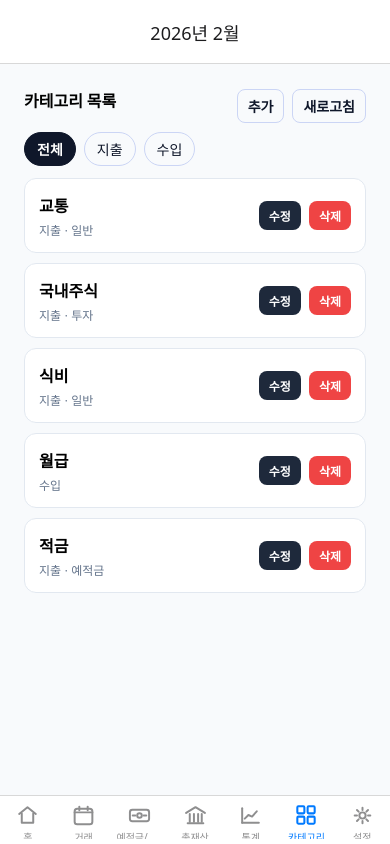
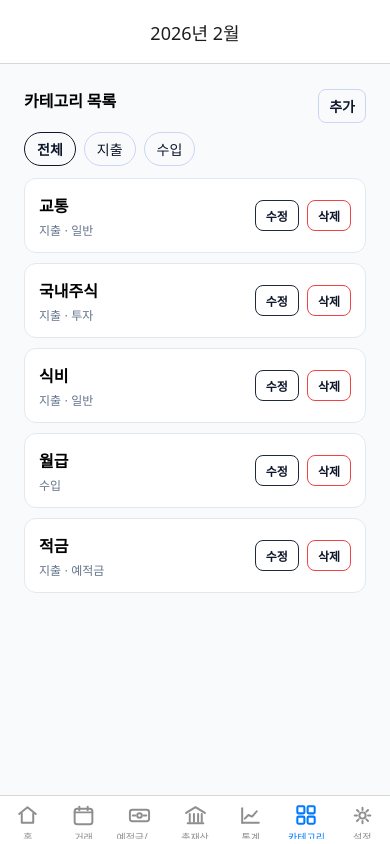
Before and after one commit to HitMi0212/plan-wallet-front, a React Native app: screen /Categories in a window 390 px wide. Built offline with nearby package versions, Linux system fonts and the light colour scheme.

Commit message:
Polish home detail modal flow and unify button outline styles

```diff
--- a/src/components/PrimaryButton.tsx
+++ b/src/components/PrimaryButton.tsx
@@ -25,10 +25,12 @@ export function PrimaryButton({ title, onPress, disabled }: PrimaryButtonProps)
 
 const styles = StyleSheet.create({
   button: {
-    backgroundColor: '#0f172a',
     paddingVertical: 12,
     borderRadius: 10,
     alignItems: 'center',
+    borderWidth: 1,
+    borderColor: '#0f172a',
+    backgroundColor: 'transparent',
   },
   pressed: {
     opacity: 0.85,
@@ -37,7 +39,7 @@ const styles = StyleSheet.create({
     opacity: 0.5,
   },
   text: {
-    color: '#fff',
+    color: '#0f172a',
     fontWeight: '700',
     fontSize: 16,
   },
--- a/src/screens/assets/AssetFlowScreen.tsx
+++ b/src/screens/assets/AssetFlowScreen.tsx
@@ -513,13 +513,15 @@ const styles = StyleSheet.create({
     fontSize: 16,
   },
   quickAddButton: {
-    backgroundColor: '#0f172a',
+    backgroundColor: 'transparent',
+    borderWidth: 1,
+    borderColor: '#0f172a',
     borderRadius: 999,
     paddingHorizontal: 12,
     paddingVertical: 7,
   },
   quickAddText: {
-    color: '#fff',
+    color: '#0f172a',
     fontSize: 12,
     fontWeight: '700',
   },
@@ -574,20 +576,24 @@ const styles = StyleSheet.create({
     alignItems: 'center',
   },
   accountEditButton: {
-    backgroundColor: '#1e293b',
+    backgroundColor: 'transparent',
+    borderWidth: 1,
+    borderColor: '#1e293b',
   },
   accountDeleteButton: {
-    backgroundColor: '#dc2626',
+    backgroundColor: 'transparent',
+    borderWidth: 1,
+    borderColor: '#dc2626',
   },
   accountActionText: {
-    color: '#fff',
+    color: '#0f172a',
     fontSize: 13,
     fontWeight: '700',
   },
   addRecordButton: {
     borderWidth: 1,
     borderColor: '#2563eb',
-    backgroundColor: '#fff',
+    backgroundColor: 'transparent',
     borderRadius: 10,
     paddingVertical: 10,
     alignItems: 'center',
@@ -634,13 +640,17 @@ const styles = StyleSheet.create({
     paddingVertical: 4,
   },
   editButton: {
-    backgroundColor: '#1e293b',
+    backgroundColor: 'transparent',
+    borderWidth: 1,
+    borderColor: '#1e293b',
   },
   deleteButton: {
-    backgroundColor: '#dc2626',
+    backgroundColor: 'transparent',
+    borderWidth: 1,
+    borderColor: '#dc2626',
   },
   smallButtonText: {
-    color: '#fff',
+    color: '#0f172a',
     fontSize: 11,
     fontWeight: '700',
   },
@@ -686,14 +696,14 @@ const styles = StyleSheet.create({
     borderColor: '#cbd5f5',
   },
   typeChipActive: {
-    backgroundColor: '#0f172a',
+    backgroundColor: 'transparent',
     borderColor: '#0f172a',
   },
   typeChipText: {
     color: '#0f172a',
   },
   typeChipTextActive: {
-    color: '#fff',
+    color: '#0f172a',
     fontWeight: '600',
   },
   dateField: {
@@ -711,7 +721,7 @@ const styles = StyleSheet.create({
     borderRadius: 8,
     paddingHorizontal: 12,
     paddingVertical: 10,
-    backgroundColor: '#fff',
+    backgroundColor: 'transparent',
   },
   dateButtonText: {
     fontSize: 15,
--- a/src/screens/category/CategoryScreen.tsx
+++ b/src/screens/category/CategoryScreen.tsx
@@ -137,9 +137,6 @@ export function CategoryScreen() {
             }}
           >
             <Text style={styles.refreshText}>추가</Text>
-          </Pressable>
-          <Pressable style={styles.refreshButton} onPress={load}>
-            <Text style={styles.refreshText}>새로고침</Text>
           </Pressable>
         </View>
       </View>
@@ -298,14 +295,14 @@ const styles = StyleSheet.create({
     borderColor: '#cbd5f5',
   },
   typeChipActive: {
-    backgroundColor: '#0f172a',
+    backgroundColor: 'transparent',
     borderColor: '#0f172a',
   },
   typeChipText: {
     color: '#0f172a',
   },
   typeChipTextActive: {
-    color: '#fff',
+    color: '#0f172a',
     fontWeight: '600',
   },
   listHeader: {
@@ -320,6 +317,7 @@ const styles = StyleSheet.create({
     borderRadius: 8,
     borderWidth: 1,
     borderColor: '#cbd5f5',
+    backgroundColor: 'transparent',
   },
   refreshText: {
     color: '#0f172a',
@@ -356,16 +354,18 @@ const styles = StyleSheet.create({
     paddingHorizontal: 10,
     paddingVertical: 6,
     borderRadius: 8,
-    backgroundColor: '#1e293b',
+    backgroundColor: 'transparent',
+    borderWidth: 1,
+    borderColor: '#1e293b',
   },
   deleteButton: {
-    backgroundColor: '#ef4444',
+    borderColor: '#ef4444',
   },
   cancelButton: {
-    backgroundColor: '#94a3b8',
+    borderColor: '#94a3b8',
   },
   actionText: {
-    color: '#fff',
+    color: '#0f172a',
     fontSize: 12,
     fontWeight: '600',
   },
--- a/src/screens/main/HomeScreen.tsx
+++ b/src/screens/main/HomeScreen.tsx
@@ -34,6 +34,8 @@ export function HomeScreen({ navigation }: { navigation: any }) {
   const [selectedMonth, setSelectedMonth] = useState(dayjs().startOf('month'));
   const [monthPickerOpen, setMonthPickerOpen] = useState(false);
   const [addModalVisible, setAddModalVisible] = useState(false);
+  const [detailModalVisible, setDetailModalVisible] = useState(false);
+  const [detailModalType, setDetailModalType] = useState<TransactionType>('INCOME');
   const [type, setType] = useState<TransactionType>('EXPENSE');
   const [amount, setAmount] = useState('');
   const [selectedCategoryId, setSelectedCategoryId] = useState<number | null>(null);
@@ -117,6 +119,11 @@ export function HomeScreen({ navigation }: { navigation: any }) {
       .filter((item) => dayjs(item.occurredAt).format('YYYY-MM-DD') === today)
       .sort((a, b) => b.occurredAt.localeCompare(a.occurredAt));
   }, [items]);
+  const detailItems = useMemo(() => {
+    return monthItems
+      .filter((item) => item.type === detailModalType)
+      .sort((a, b) => b.occurredAt.localeCompare(a.occurredAt));
+  }, [monthItems, detailModalType]);
 
   const monthLabel = `${selectedMonth.year()}년 ${selectedMonth.month() + 1}월`;
   const isCurrentMonth =
@@ -237,6 +244,13 @@ export function HomeScreen({ navigation }: { navigation: any }) {
   const closeAddModal = () => {
     setAddModalVisible(false);
   };
+  const openDetailModal = (nextType: TransactionType) => {
+    setDetailModalType(nextType);
+    setDetailModalVisible(true);
+  };
+  const closeDetailModal = () => {
+    setDetailModalVisible(false);
+  };
 
   useLayoutEffect(() => {
     navigation.setOptions({
@@ -267,17 +281,23 @@ export function HomeScreen({ navigation }: { navigation: any }) {
       {error ? <Text style={styles.errorText}>{error}</Text> : null}
 
       <View style={styles.row}>
-        <View style={[styles.statCard, styles.incomeCard]}>
+        <Pressable
+          style={[styles.statCard, styles.incomeCard]}
+          onPress={() => openDetailModal('INCOME')}
+        >
           <Text style={styles.statLabel}>수입</Text>
           <Text style={[styles.statValue, styles.incomeText]}>{incomeTotal.toLocaleString()}원</Text>
-        </View>
-        <View style={[styles.statCard, styles.expenseCard]}>
+        </Pressable>
+        <Pressable
+          style={[styles.statCard, styles.expenseCard]}
+          onPress={() => openDetailModal('EXPENSE')}
+        >
           <Text style={styles.statLabel}>지출</Text>
           <Text style={[styles.statValue, styles.expenseText]}>{expenseTotal.toLocaleString()}원</Text>
           <Text style={styles.expenseSubText}>일반 지출 {normalExpense.toLocaleString()}원</Text>
           <Text style={styles.expenseSubText}>예적금 {savingsAmount.toLocaleString()}원</Text>
           <Text style={styles.expenseSubText}>투자 {investAmount.toLocaleString()}원</Text>
-        </View>
+        </Pressable>
       </View>
 
       {isCurrentMonth ? (
@@ -437,6 +457,47 @@ export function HomeScreen({ navigation }: { navigation: any }) {
           </View>
         </View>
       </Modal>
+
+      <Modal
+        visible={detailModalVisible}
+        transparent
+        animationType="fade"
+        onRequestClose={closeDetailModal}
+      >
+        <Pressable style={styles.modalBackdrop} onPress={closeDetailModal}>
+          <Pressable style={styles.modalCard} onPress={() => {}}>
+            <View style={styles.detailHeader}>
+              <Text style={styles.modalTitle}>
+                {monthLabel} {detailModalType === 'INCOME' ? '수입' : '지출'} 상세
+              </Text>
+              <Pressable style={styles.addModalCloseButton} onPress={closeDetailModal}>
+                <Text style={styles.addModalCloseText}>X</Text>
+              </Pressable>
+            </View>
+            {detailItems.length === 0 ? (
+              <Text style={styles.helperText}>해당 내역이 없습니다.</Text>
+            ) : (
+              <ScrollView style={styles.detailList} nestedScrollEnabled>
+                {detailItems.map((item) => (
+                  <View key={item.id} style={styles.detailRow}>
+                    <View>
+                      <Text style={styles.detailCategory}>
+                        {categoryMap.get(item.categoryId)?.name ?? `카테고리 ${item.categoryId}`}
+                      </Text>
+                      <Text style={styles.detailDate}>{dayjs(item.occurredAt).format('YYYY-MM-DD')}</Text>
+                      {item.memo ? <Text style={styles.detailMemo}>{item.memo}</Text> : null}
+                    </View>
+                    <Text style={item.type === 'INCOME' ? styles.detailIncome : styles.detailExpense}>
+                      {item.type === 'INCOME' ? '+' : '-'}
+                      {item.amount.toLocaleString()}원
+                    </Text>
+                  </View>
+                ))}
+              </ScrollView>
+            )}
+          </Pressable>
+        </Pressable>
+      </Modal>
     </ScrollView>
   );
 }
@@ -498,12 +559,12 @@ const styles = StyleSheet.create({
     padding: 14,
   },
   incomeCard: {
-    backgroundColor: '#ecfdf5',
+    backgroundColor: '#fff',
     borderWidth: 1,
     borderColor: '#bbf7d0',
   },
   expenseCard: {
-    backgroundColor: '#fff1f2',
+    backgroundColor: '#fff',
     borderWidth: 1,
     borderColor: '#fecdd3',
   },
@@ -613,13 +674,15 @@ const styles = StyleSheet.create({
     fontWeight: '800',
   },
   inlineAddButton: {
-    backgroundColor: '#0f172a',
+    backgroundColor: 'transparent',
+    borderWidth: 1,
+    borderColor: '#0f172a',
     borderRadius: 999,
     paddingHorizontal: 12,
     paddingVertical: 6,
   },
   inlineAddText: {
-    color: '#fff',
+    color: '#0f172a',
     fontWeight: '700',
     fontSize: 12,
   },
@@ -654,11 +717,53 @@ const styles = StyleSheet.create({
     borderRadius: 14,
     alignItems: 'center',
     justifyContent: 'center',
-    backgroundColor: '#e2e8f0',
+    backgroundColor: 'transparent',
+    borderWidth: 1,
+    borderColor: '#cbd5e1',
   },
   addModalCloseText: {
     color: '#0f172a',
     fontSize: 12,
+    fontWeight: '800',
+  },
+  detailHeader: {
+    flexDirection: 'row',
+    justifyContent: 'space-between',
+    alignItems: 'center',
+    marginBottom: 8,
+  },
+  detailList: {
+    maxHeight: 320,
+  },
+  detailRow: {
+    flexDirection: 'row',
+    justifyContent: 'space-between',
+    alignItems: 'flex-start',
+    paddingVertical: 8,
+    borderBottomWidth: 1,
+    borderBottomColor: '#f1f5f9',
+  },
+  detailCategory: {
+    color: '#0f172a',
+    fontSize: 14,
+    fontWeight: '700',
+  },
+  detailDate: {
+    color: '#64748b',
+    fontSize: 12,
+    marginTop: 2,
+  },
+  detailMemo: {
+    color: '#475569',
+    fontSize: 12,
+    marginTop: 2,
+  },
+  detailIncome: {
+    color: '#15803d',
+    fontWeight: '800',
+  },
+  detailExpense: {
+    color: '#b91c1c',
     fontWeight: '800',
   },
   monthOption: {
@@ -668,7 +773,9 @@ const styles = StyleSheet.create({
     marginBottom: 6,
   },
   monthOptionSelected: {
-    backgroundColor: '#0f172a',
+    backgroundColor: 'transparent',
+    borderWidth: 1,
+    borderColor: '#0f172a',
   },
   monthOptionText: {
     fontSize: 17,
@@ -677,7 +784,7 @@ const styles = StyleSheet.create({
   },
   monthOptionTextSelected: {
     fontSize: 17,
-    color: '#fff',
+    color: '#0f172a',
     fontWeight: '700',
   },
   addModalBackdrop: {
@@ -711,14 +818,14 @@ const styles = StyleSheet.create({
     borderColor: '#cbd5f5',
   },
   typeChipActive: {
-    backgroundColor: '#0f172a',
     borderColor: '#0f172a',
+    backgroundColor: 'transparent',
   },
   typeChipText: {
     color: '#0f172a',
   },
   typeChipTextActive: {
-    color: '#fff',
+    color: '#0f172a',
     fontWeight: '600',
   },
   categorySection: {
@@ -743,23 +850,23 @@ const styles = StyleSheet.create({
     borderColor: '#cbd5f5',
   },
   categoryChipExpense: {
-    backgroundColor: '#fff1f2',
+    backgroundColor: 'transparent',
     borderColor: '#fecdd3',
   },
   categoryChipIncome: {
-    backgroundColor: '#ecfdf5',
+    backgroundColor: 'transparent',
     borderColor: '#bbf7d0',
   },
   categoryChipActive: {
-    backgroundColor: '#0f172a',
     borderColor: '#0f172a',
+    backgroundColor: 'transparent',
   },
   categoryChipText: {
     color: '#0f172a',
     fontWeight: '600',
   },
   categoryChipTextActive: {
-    color: '#fff',
+    color: '#0f172a',
     fontWeight: '700',
   },
   modalActions: {
--- a/src/screens/transaction/TransactionScreen.tsx
+++ b/src/screens/transaction/TransactionScreen.tsx
@@ -532,7 +532,7 @@ const styles = StyleSheet.create({
     borderRadius: 8,
     paddingHorizontal: 12,
     paddingVertical: 10,
-    backgroundColor: '#fff',
+    backgroundColor: 'transparent',
   },
   dateButtonText: {
     fontSize: 15,
@@ -552,15 +552,15 @@ const styles = StyleSheet.create({
     borderColor: '#cbd5f5',
   },
   categoryChipExpense: {
-    backgroundColor: '#fff1f2',
+    backgroundColor: 'transparent',
     borderColor: '#fecdd3',
   },
   categoryChipIncome: {
-    backgroundColor: '#ecfdf5',
+    backgroundColor: 'transparent',
     borderColor: '#bbf7d0',
   },
   categoryChipActive: {
-    backgroundColor: '#0f172a',
+    backgroundColor: 'transparent',
     borderColor: '#0f172a',
   },
   categoryChipText: {
@@ -568,7 +568,7 @@ const styles = StyleSheet.create({
     fontWeight: '600',
   },
   categoryChipTextActive: {
-    color: '#fff',
+    color: '#0f172a',
     fontWeight: '700',
   },
   helperText: {
@@ -584,14 +584,14 @@ const styles = StyleSheet.create({
     borderColor: '#cbd5f5',
   },
   typeChipActive: {
-    backgroundColor: '#0f172a',
+    backgroundColor: 'transparent',
     borderColor: '#0f172a',
   },
   typeChipText: {
     color: '#0f172a',
   },
   typeChipTextActive: {
-    color: '#fff',
+    color: '#0f172a',
     fontWeight: '600',
   },
   listHeader: {
@@ -610,6 +610,7 @@ const styles = StyleSheet.create({
     borderRadius: 8,
     borderWidth: 1,
     borderColor: '#cbd5f5',
+    backgroundColor: 'transparent',
   },
   refreshText: {
     color: '#0f172a',
@@ -752,16 +753,18 @@ const styles = StyleSheet.create({
     paddingHorizontal: 10,
     paddingVertical: 6,
     borderRadius: 8,
-    backgroundColor: '#1e293b',
+    backgroundColor: 'transparent',
+    borderWidth: 1,
+    borderColor: '#1e293b',
   },
   deleteButton: {
-    backgroundColor: '#ef4444',
+    borderColor: '#ef4444',
   },
   cancelButton: {
-    backgroundColor: '#94a3b8',
+    borderColor: '#94a3b8',
   },
   actionText: {
-    color: '#fff',
+    color: '#0f172a',
     fontSize: 12,
     fontWeight: '600',
   },
```
